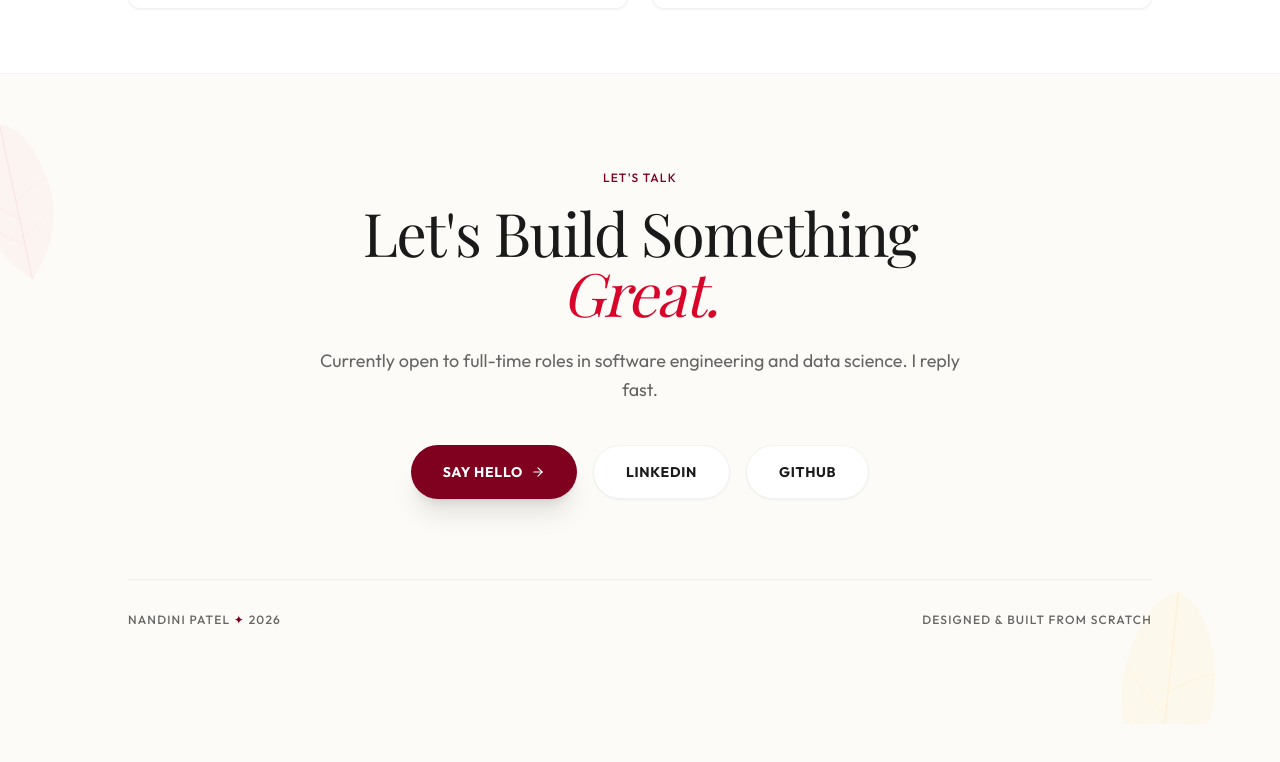
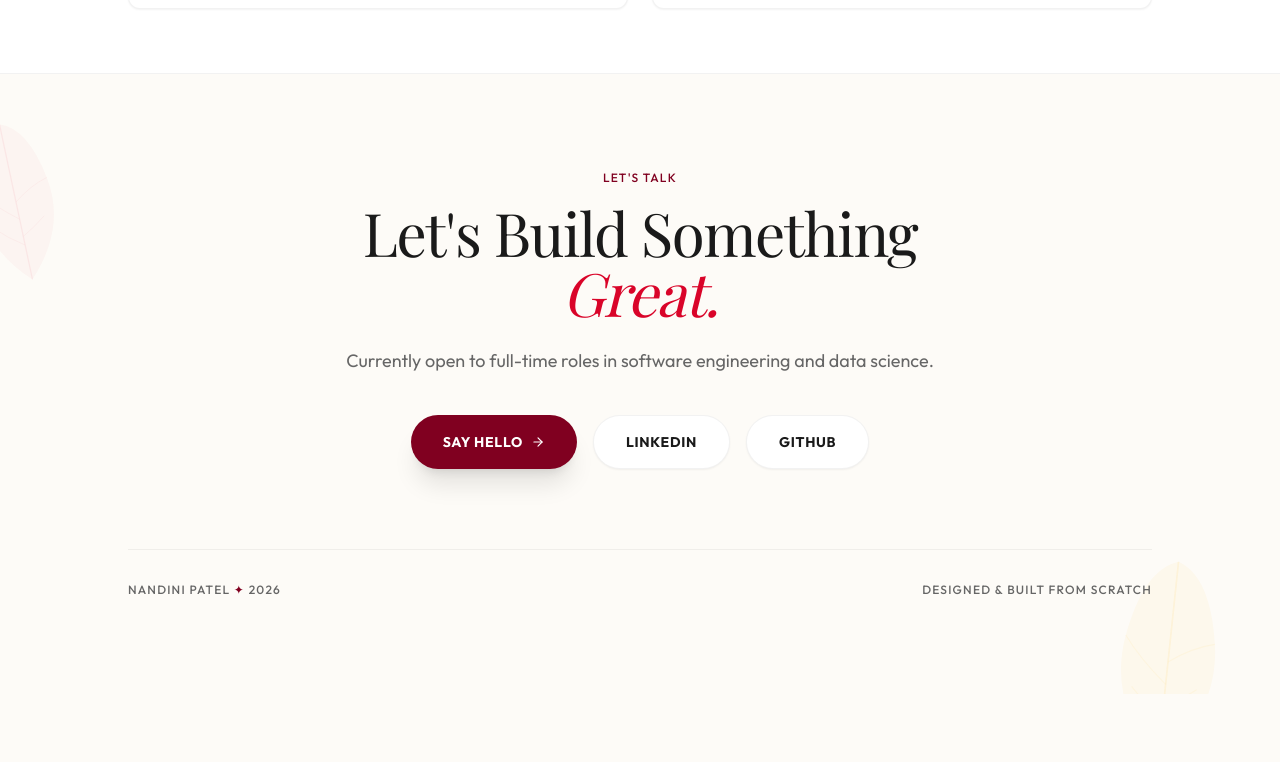
Before and after one commit to nandiniii2/nandini-portfolio, a React (Vite) app: page / in a window 1280 px wide. Shown: the part 2250-3012 px from the top of the page. Built offline with nearby package versions, Linux system fonts and the light colour scheme; a web font is replaced by a local one.

Commit message:
Remove redundant statement from introduction
Removed the line stating 'I reply fast.' from the introduction paragraph.

```diff
--- a/src/components/GalleryLayout.jsx
+++ b/src/components/GalleryLayout.jsx
@@ -239,7 +239,6 @@ const GalleryLayout = ({ onExperienceClick, onTechStackClick }) => {
             </h2>
             <p className="text-textMuted text-lg leading-relaxed mb-10">
               Currently open to full-time roles in software engineering and data science.
-              I reply fast.
             </p>
             <div className="flex flex-wrap justify-center gap-4">
               <a
```
